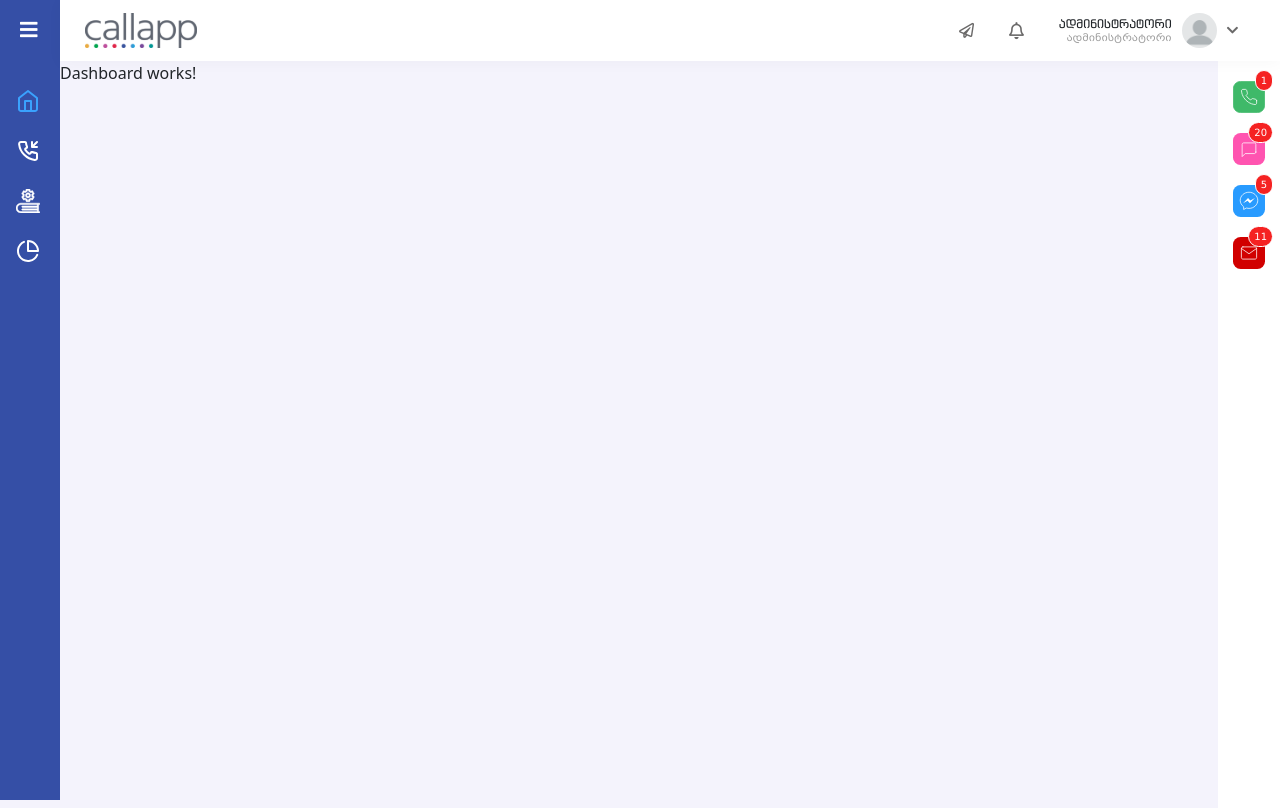
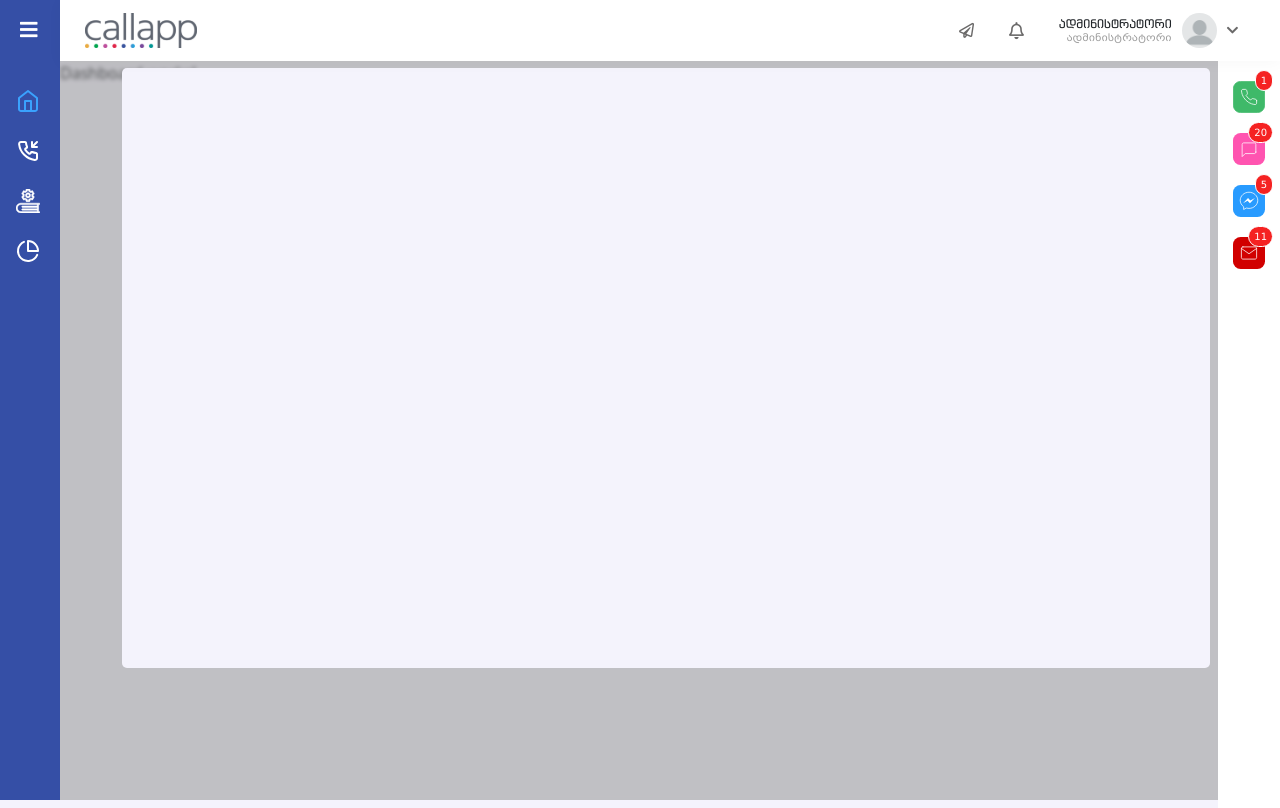
Before and after one commit to GioMelik11/AngularCallappCore, an Angular app: page /dashboard in a window 1280 px wide. Both pictures are taken after a click on the element "20". Built offline with nearby package versions, Linux system fonts and the light colour scheme.

Commit message:
addd flashpanel plus modal

```diff
--- a/src/app/app.module.ts
+++ b/src/app/app.module.ts
@@ -11,6 +11,7 @@ import { MenuComponent } from './menu/menu.component';
 import { FontAwesomeModule } from '@fortawesome/angular-fontawesome';
 import { AuthComponent } from './auth/auth.component';
 import { FlashpanelComponent } from './flashpanel/flashpanel.component';
+import { ModalComponent } from './modal/modal.component';
 
 @NgModule({
   declarations: [
@@ -21,7 +22,8 @@ import { FlashpanelComponent } from './flashpanel/flashpanel.component';
     HeaderComponent,
     MenuComponent,
     AuthComponent,
-    FlashpanelComponent
+    FlashpanelComponent,
+    ModalComponent
   ],
   imports: [
     BrowserModule,
--- a/src/app/flashpanel/flashpanel.component.html
+++ b/src/app/flashpanel/flashpanel.component.html
@@ -6,3 +6,5 @@
         </svg>
     </div>
 </section>
+
+<app-modal></app-modal>
--- a/src/app/flashpanel/flashpanel.component.scss
+++ b/src/app/flashpanel/flashpanel.component.scss
@@ -8,6 +8,8 @@ section{
     display: flex;
     flex-direction: column;
     gap: 20px;
+    z-index: 1056;
+    position: relative;
 }
 
 div{
--- a/src/app/flashpanel/flashpanel.component.ts
+++ b/src/app/flashpanel/flashpanel.component.ts
@@ -1,4 +1,5 @@
-import { Component, OnInit } from '@angular/core';
+import { Component, ElementRef, OnInit, ViewChild } from '@angular/core';
+import { ModalComponent } from '../modal/modal.component';
 
 @Component({
   selector: 'app-flashpanel',
@@ -6,9 +7,12 @@ import { Component, OnInit } from '@angular/core';
   styleUrls: ['./flashpanel.component.scss']
 })
 export class FlashpanelComponent implements OnInit {
+  @ViewChild(ModalComponent, { read: ElementRef }) private footerElementRef: ElementRef;
+  panelItems: any = new Object();
 
-  panelItems: any = new Object();
-  constructor() { }
+  constructor(private modalToggle: ElementRef) {
+    this.footerElementRef = modalToggle;
+  }
 
   ngOnInit(): void {
     this.panelItems = this.getPanelItems();
@@ -37,7 +41,20 @@ export class FlashpanelComponent implements OnInit {
   }
 
   showHidePanel(source: number) {
-    console.log(source)
+    var element = this.footerElementRef.nativeElement.children[0];
+    if (element.getAttribute("aria-hidden") == "true") {
+      element.setAttribute("class", "modal show");
+      element.setAttribute("aria-modal", "true");
+      element.setAttribute("aria-hidden", "false");
+      element.setAttribute("style", "display: block;");
+    } else {
+      element.setAttribute("class", "modal");
+      element.setAttribute("aria-hidden", "true");
+      element.setAttribute("style", "display: none;");
+    }
+
+
+
   }
 
 }
--- a/src/app/header/header.component.scss
+++ b/src/app/header/header.component.scss
@@ -4,6 +4,8 @@
   padding: 0px 30px 0px 13px;
   height: 61px;
   box-shadow: 0px 2px 15px rgb(0 0 0 / 3%);
+  z-index: 1057;
+  position: relative;
 }
 
 #logo {
--- a/src/app/menu/menu.component.scss
+++ b/src/app/menu/menu.component.scss
@@ -5,6 +5,8 @@
   padding: 12px 0px 0px 7px;
   transform: 1s;
   max-width: 300px;
+  z-index: 1057;
+  position: relative;
 }
 
 i {
--- /dev/null
+++ b/src/app/modal/modal.component.html
@@ -0,0 +1,8 @@
+<div class="modal" #modalToggle id="exampleModalToggle" aria-hidden="true" aria-labelledby="exampleModalToggleLabel"
+    tabindex="-1">
+    <div class="modal-dialog modal-dialog-centered">
+        <div class="modal-content">
+
+        </div>
+    </div>
+</div>
--- /dev/null
+++ b/src/app/modal/modal.component.scss
@@ -0,0 +1,54 @@
+.modal{
+    backdrop-filter: blur(2px);
+}
+
+
+@keyframes animatemodal {
+    0% {
+      width: 0%;
+    }
+
+    100% {
+        width: 100%;
+    }
+  }
+
+  @keyframes animatemodal2 {
+    0% {
+      width: 0vw;
+    }
+
+    100% {
+        width: 85vw;
+    }
+  }
+
+.modal-content{
+    position: fixed;
+    background-color: #F4F3FC;
+    right: 70px;
+    padding: 10px;
+    margin-top: 10px;
+    border-radius: 5px;
+    min-width: 317px;
+    gap: 10px;
+    grid-auto-flow: row dense;
+    height: 75vh;
+    overflow: overlay;
+    max-width: 85vw;
+    grid-template-columns: repeat(auto-fit, minmax(610px, 1fr));
+    z-index: 1;
+    user-select: none;
+    top: 58px;
+    border: unset;
+    animation: animatemodal 0.5s  1;
+}
+
+.modal[aria-hidden="true"] .modal-content{
+    animation: animatemodal 0.2s  1 alternate-reverse;
+}
+
+.modal.show {
+    background-color: rgb(135 135 135 / 47%);
+
+ }
--- /dev/null
+++ b/src/app/modal/modal.component.ts
@@ -0,0 +1,15 @@
+import { Component, OnInit } from '@angular/core';
+
+@Component({
+  selector: 'app-modal',
+  templateUrl: './modal.component.html',
+  styleUrls: ['./modal.component.scss']
+})
+export class ModalComponent implements OnInit {
+
+  constructor() { }
+
+  ngOnInit(): void {
+  }
+
+}
```
Also changed, not shown: 1 other file (tests, documents, lock files or other folders).
